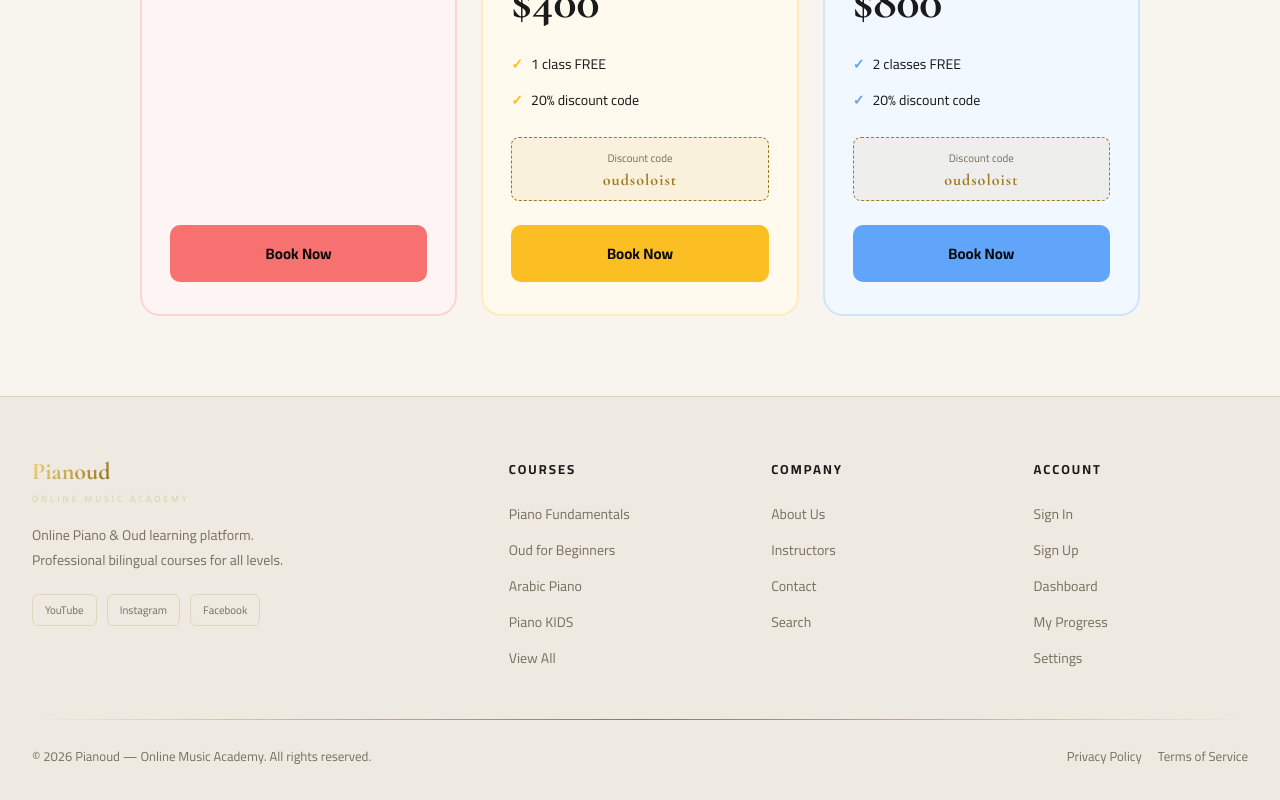
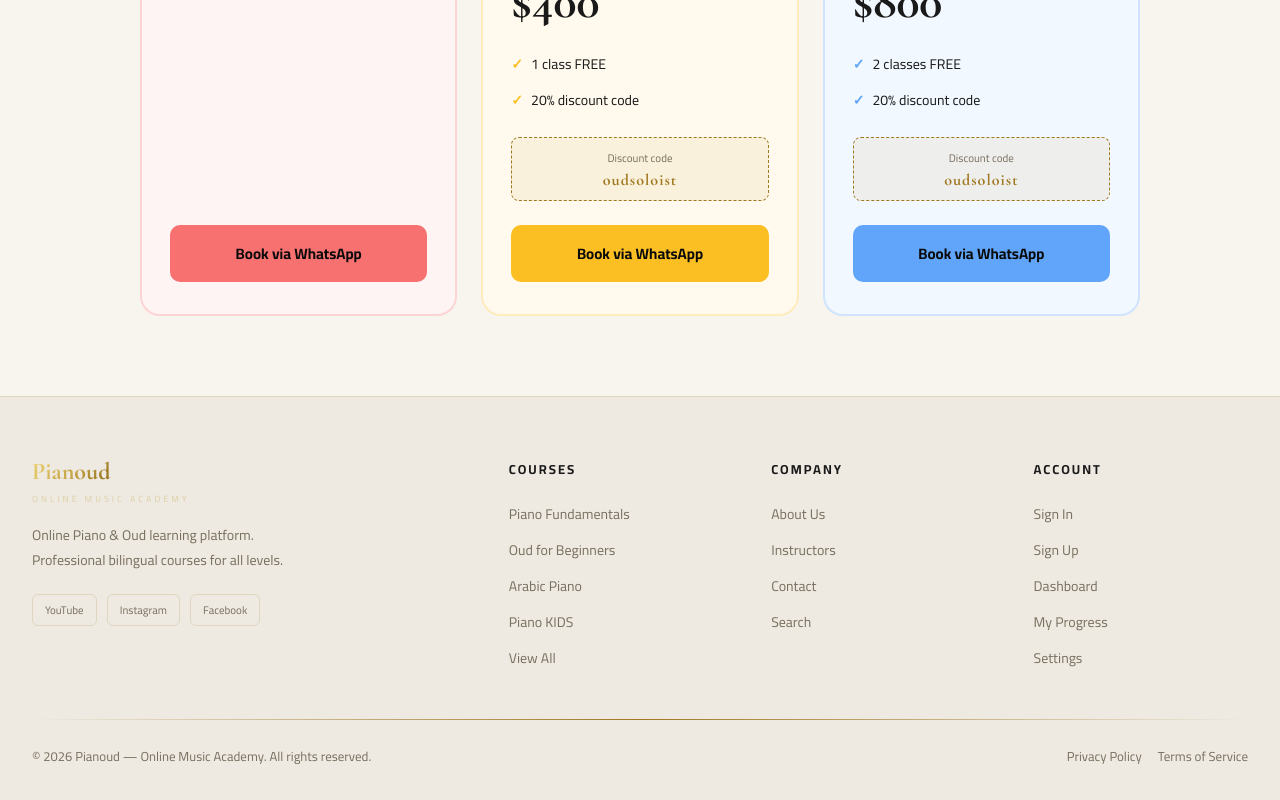
Before and after one commit to abirdakhlaoui/pianoud, a Next.js app: page /abrsm in a window 1280 px wide. Shown: the part 1277-2077 px from the top of the page. Built offline with nearby package versions, Linux system fonts and the light colour scheme; no server answers.

Commit message:
Replace all instrument page booking buttons with WhatsApp contact

```diff
--- a/src/app/abrsm/page.tsx
+++ b/src/app/abrsm/page.tsx
@@ -1,6 +1,7 @@
 "use client"
 
 import Link from "next/link"
+import { whatsappBookingLink, whatsappAssessmentLink } from "@/lib/whatsapp"
 import { useLang } from "@/components/providers/LangProvider"
 
 const OPTIONS = [
@@ -67,7 +68,7 @@ export default function AbrsmPage() {
             <p style={{ fontSize:14, color:"var(--text-muted)", marginBottom:6, maxWidth:360, lineHeight:1.6 }}>
               {isAr ? "احجز جلسة تقييم مجانية واكتشف المستوى المناسب لك" : "Book a free assessment session and discover the level that fits you"}
             </p>
-            <Link href="/booking?plan=assessment" className="btn-gold" style={{ padding:"14px 40px", fontSize:16, fontWeight:700 }}>
+            <Link href={whatsappAssessmentLink("Music Theory ABRSM", isAr)} target="_blank" className="btn-gold" style={{ padding:"14px 40px", fontSize:16, fontWeight:700 }}>
               {isAr ? "🎯 احجز جلسة التقييم المجانية" : "🎯 Book Your Free Assessment"}
             </Link>
             <p style={{ fontSize:11, color:"var(--text-muted)" }}>
@@ -132,8 +133,8 @@ export default function AbrsmPage() {
                     </p>
                   </div>
                 )}
-                <Link href={"/booking?plan=abrsm-" + opt.id + "&price=" + opt.price} style={{ marginTop:"auto", display:"flex", alignItems:"center", justifyContent:"center", padding:"14px", borderRadius:10, fontSize:15, fontWeight:700, textDecoration:"none", background:opt.color, color:"#0A0A0A" }}>
-                  {isAr ? "احجز الآن" : "Book Now"}
+                <Link href={whatsappBookingLink("Music Theory ABRSM", (isAr ? opt.hours_ar : opt.hours_en), opt.price, isAr)} target="_blank" style={{ marginTop:"auto", display:"flex", alignItems:"center", justifyContent:"center", gap:8, padding:"14px", borderRadius:10, fontSize:15, fontWeight:700, textDecoration:"none", background:opt.color, color:"#0A0A0A" }}>
+                  {isAr ? "احجز عبر واتساب" : "Book via WhatsApp"}
                 </Link>
               </div>
             </div>
--- a/src/app/harmony/page.tsx
+++ b/src/app/harmony/page.tsx
@@ -1,6 +1,7 @@
 "use client"
 
 import Link from "next/link"
+import { whatsappBookingLink, whatsappAssessmentLink } from "@/lib/whatsapp"
 import { useLang } from "@/components/providers/LangProvider"
 
 const OPTIONS = [
@@ -67,7 +68,7 @@ export default function HarmonyPage() {
             <p style={{ fontSize:14, color:"var(--text-muted)", marginBottom:6, maxWidth:360, lineHeight:1.6 }}>
               {isAr ? "احجز جلسة تقييم مجانية واكتشف المستوى المناسب لك" : "Book a free assessment session and discover the level that fits you"}
             </p>
-            <Link href="/booking?plan=assessment" className="btn-gold" style={{ padding:"14px 40px", fontSize:16, fontWeight:700 }}>
+            <Link href={whatsappAssessmentLink("Harmony & Counterpoint", isAr)} target="_blank" className="btn-gold" style={{ padding:"14px 40px", fontSize:16, fontWeight:700 }}>
               {isAr ? "🎯 احجز جلسة التقييم المجانية" : "🎯 Book Your Free Assessment"}
             </Link>
             <p style={{ fontSize:11, color:"var(--text-muted)" }}>
@@ -132,8 +133,8 @@ export default function HarmonyPage() {
                     </p>
                   </div>
                 )}
-                <Link href={"/booking?plan=harmony-" + opt.id + "&price=" + opt.price} style={{ marginTop:"auto", display:"flex", alignItems:"center", justifyContent:"center", padding:"14px", borderRadius:10, fontSize:15, fontWeight:700, textDecoration:"none", background:opt.color, color:"#0A0A0A" }}>
-                  {isAr ? "احجز الآن" : "Book Now"}
+                <Link href={whatsappBookingLink("Harmony & Counterpoint", (isAr ? opt.hours_ar : opt.hours_en), opt.price, isAr)} target="_blank" style={{ marginTop:"auto", display:"flex", alignItems:"center", justifyContent:"center", gap:8, padding:"14px", borderRadius:10, fontSize:15, fontWeight:700, textDecoration:"none", background:opt.color, color:"#0A0A0A" }}>
+                  {isAr ? "احجز عبر واتساب" : "Book via WhatsApp"}
                 </Link>
               </div>
             </div>
--- a/src/app/kids/page.tsx
+++ b/src/app/kids/page.tsx
@@ -1,6 +1,7 @@
 "use client"
 
 import Link from "next/link"
+import { whatsappBookingLink, whatsappAssessmentLink } from "@/lib/whatsapp"
 import { useLang } from "@/components/providers/LangProvider"
 
 const OPTIONS = [
@@ -67,7 +68,7 @@ export default function KidsPage() {
             <p style={{ fontSize:14, color:"var(--text-muted)", marginBottom:6, maxWidth:360, lineHeight:1.6 }}>
               {isAr ? "احجز جلسة تقييم مجانية واكتشف المستوى المناسب لك" : "Book a free assessment session and discover the level that fits you"}
             </p>
-            <Link href="/booking?plan=assessment" className="btn-gold" style={{ padding:"14px 40px", fontSize:16, fontWeight:700 }}>
+            <Link href={whatsappAssessmentLink("Piano for Kids", isAr)} target="_blank" className="btn-gold" style={{ padding:"14px 40px", fontSize:16, fontWeight:700 }}>
               {isAr ? "🎯 احجز جلسة التقييم المجانية" : "🎯 Book Your Free Assessment"}
             </Link>
             <p style={{ fontSize:11, color:"var(--text-muted)" }}>
@@ -132,8 +133,8 @@ export default function KidsPage() {
                     </p>
                   </div>
                 )}
-                <Link href={"/booking?plan=kids-" + opt.id + "&price=" + opt.price} style={{ marginTop:"auto", display:"flex", alignItems:"center", justifyContent:"center", padding:"14px", borderRadius:10, fontSize:15, fontWeight:700, textDecoration:"none", background:opt.color, color:"#0A0A0A" }}>
-                  {isAr ? "احجز الآن" : "Book Now"}
+                <Link href={whatsappBookingLink("Piano for Kids", (isAr ? opt.hours_ar : opt.hours_en), opt.price, isAr)} target="_blank" style={{ marginTop:"auto", display:"flex", alignItems:"center", justifyContent:"center", gap:8, padding:"14px", borderRadius:10, fontSize:15, fontWeight:700, textDecoration:"none", background:opt.color, color:"#0A0A0A" }}>
+                  {isAr ? "احجز عبر واتساب" : "Book via WhatsApp"}
                 </Link>
               </div>
             </div>
--- a/src/app/maqamat/page.tsx
+++ b/src/app/maqamat/page.tsx
@@ -1,6 +1,7 @@
 "use client"
 
 import Link from "next/link"
+import { whatsappBookingLink, whatsappAssessmentLink } from "@/lib/whatsapp"
 import { useLang } from "@/components/providers/LangProvider"
 
 const OPTIONS = [
@@ -67,7 +68,7 @@ export default function MaqamatPage() {
             <p style={{ fontSize:14, color:"var(--text-muted)", marginBottom:6, maxWidth:360, lineHeight:1.6 }}>
               {isAr ? "احجز جلسة تقييم مجانية واكتشف المستوى المناسب لك" : "Book a free assessment session and discover the level that fits you"}
             </p>
-            <Link href="/booking?plan=assessment" className="btn-gold" style={{ padding:"14px 40px", fontSize:16, fontWeight:700 }}>
+            <Link href={whatsappAssessmentLink("Arabic Music Theory", isAr)} target="_blank" className="btn-gold" style={{ padding:"14px 40px", fontSize:16, fontWeight:700 }}>
               {isAr ? "🎯 احجز جلسة التقييم المجانية" : "🎯 Book Your Free Assessment"}
             </Link>
             <p style={{ fontSize:11, color:"var(--text-muted)" }}>
@@ -132,8 +133,8 @@ export default function MaqamatPage() {
                     </p>
                   </div>
                 )}
-                <Link href={"/booking?plan=maqamat-" + opt.id + "&price=" + opt.price} style={{ marginTop:"auto", display:"flex", alignItems:"center", justifyContent:"center", padding:"14px", borderRadius:10, fontSize:15, fontWeight:700, textDecoration:"none", background:opt.color, color:"#0A0A0A" }}>
-                  {isAr ? "احجز الآن" : "Book Now"}
+                <Link href={whatsappBookingLink("Arabic Music Theory", (isAr ? opt.hours_ar : opt.hours_en), opt.price, isAr)} target="_blank" style={{ marginTop:"auto", display:"flex", alignItems:"center", justifyContent:"center", gap:8, padding:"14px", borderRadius:10, fontSize:15, fontWeight:700, textDecoration:"none", background:opt.color, color:"#0A0A0A" }}>
+                  {isAr ? "احجز عبر واتساب" : "Book via WhatsApp"}
                 </Link>
               </div>
             </div>
--- a/src/app/oud/page.tsx
+++ b/src/app/oud/page.tsx
@@ -1,6 +1,7 @@
 "use client"
 
 import Link from "next/link"
+import { whatsappBookingLink, whatsappAssessmentLink } from "@/lib/whatsapp"
 import { useLang } from "@/components/providers/LangProvider"
 
 const OPTIONS = [
@@ -99,7 +100,7 @@ export default function OudPage() {
             <p style={{ fontSize:14, color:"var(--text-muted)", marginBottom:6, maxWidth:360, lineHeight:1.6 }}>
               {isAr ? "احجز جلسة تقييم مجانية واكتشف المستوى المناسب لك" : "Book a free assessment session and discover the level that fits you"}
             </p>
-            <Link href="/booking?plan=assessment" className="btn-gold" style={{ padding:"14px 40px", fontSize:16, fontWeight:700 }}>
+            <Link href={whatsappAssessmentLink("Oud", isAr)} target="_blank" className="btn-gold" style={{ padding:"14px 40px", fontSize:16, fontWeight:700 }}>
               {isAr ? "🎯 احجز جلسة التقييم المجانية" : "🎯 Book Your Free Assessment"}
             </Link>
             <p style={{ fontSize:11, color:"var(--text-muted)" }}>
@@ -169,8 +170,8 @@ export default function OudPage() {
                   </div>
                 )}
 
-                <Link href={"/booking?plan=oud-" + opt.id + "&price=" + opt.price} style={{ marginTop:"auto", display:"flex", alignItems:"center", justifyContent:"center", padding:"14px", borderRadius:10, fontSize:15, fontWeight:700, textDecoration:"none", background:opt.color, color:"#0A0A0A" }}>
-                  {isAr ? "احجز الآن" : "Book Now"}
+                <Link href={whatsappBookingLink("Oud", (isAr ? opt.hours_ar : opt.hours_en), opt.price, isAr)} target="_blank" style={{ marginTop:"auto", display:"flex", alignItems:"center", justifyContent:"center", gap:8, padding:"14px", borderRadius:10, fontSize:15, fontWeight:700, textDecoration:"none", background:opt.color, color:"#0A0A0A" }}>
+                  {isAr ? "احجز عبر واتساب" : "Book via WhatsApp"}
                 </Link>
               </div>
             </div>
--- a/src/app/oudkids/page.tsx
+++ b/src/app/oudkids/page.tsx
@@ -1,6 +1,7 @@
 "use client"
 
 import Link from "next/link"
+import { whatsappBookingLink, whatsappAssessmentLink } from "@/lib/whatsapp"
 import { useLang } from "@/components/providers/LangProvider"
 
 const OPTIONS = [
@@ -67,7 +68,7 @@ export default function OudKidsPage() {
             <p style={{ fontSize:14, color:"var(--text-muted)", marginBottom:6, maxWidth:360, lineHeight:1.6 }}>
               {isAr ? "احجز جلسة تقييم مجانية واكتشف المستوى المناسب لك" : "Book a free assessment session and discover the level that fits you"}
             </p>
-            <Link href="/booking?plan=assessment" className="btn-gold" style={{ padding:"14px 40px", fontSize:16, fontWeight:700 }}>
+            <Link href={whatsappAssessmentLink("Oud for Kids", isAr)} target="_blank" className="btn-gold" style={{ padding:"14px 40px", fontSize:16, fontWeight:700 }}>
               {isAr ? "🎯 احجز جلسة التقييم المجانية" : "🎯 Book Your Free Assessment"}
             </Link>
             <p style={{ fontSize:11, color:"var(--text-muted)" }}>
@@ -132,8 +133,8 @@ export default function OudKidsPage() {
                     </p>
                   </div>
                 )}
-                <Link href={"/booking?plan=oudkids-" + opt.id + "&price=" + opt.price} style={{ marginTop:"auto", display:"flex", alignItems:"center", justifyContent:"center", padding:"14px", borderRadius:10, fontSize:15, fontWeight:700, textDecoration:"none", background:opt.color, color:"#0A0A0A" }}>
-                  {isAr ? "احجز الآن" : "Book Now"}
+                <Link href={whatsappBookingLink("Oud for Kids", (isAr ? opt.hours_ar : opt.hours_en), opt.price, isAr)} target="_blank" style={{ marginTop:"auto", display:"flex", alignItems:"center", justifyContent:"center", gap:8, padding:"14px", borderRadius:10, fontSize:15, fontWeight:700, textDecoration:"none", background:opt.color, color:"#0A0A0A" }}>
+                  {isAr ? "احجز عبر واتساب" : "Book via WhatsApp"}
                 </Link>
               </div>
             </div>
--- a/src/app/reading/page.tsx
+++ b/src/app/reading/page.tsx
@@ -1,6 +1,7 @@
 "use client"
 
 import Link from "next/link"
+import { whatsappBookingLink, whatsappAssessmentLink } from "@/lib/whatsapp"
 import { useLang } from "@/components/providers/LangProvider"
 
 const OPTIONS = [
@@ -72,7 +73,7 @@ export default function ReadingPage() {
             <p style={{ fontSize:14, color:"var(--text-muted)", marginBottom:6, maxWidth:360, lineHeight:1.6 }}>
               {isAr ? "احجز جلسة تقييم مجانية واكتشف المستوى المناسب لك" : "Book a free assessment session and discover the level that fits you"}
             </p>
-            <Link href="/booking?plan=assessment" className="btn-gold" style={{ padding:"14px 40px", fontSize:16, fontWeight:700 }}>
+            <Link href={whatsappAssessmentLink("Reading & Rhythm", isAr)} target="_blank" className="btn-gold" style={{ padding:"14px 40px", fontSize:16, fontWeight:700 }}>
               {isAr ? "🎯 احجز جلسة التقييم المجانية" : "🎯 Book Your Free Assessment"}
             </Link>
             <p style={{ fontSize:11, color:"var(--text-muted)" }}>
@@ -137,8 +138,8 @@ export default function ReadingPage() {
                     </p>
                   </div>
                 )}
-                <Link href={"/booking?plan=reading-" + opt.id + "&price=" + opt.price} style={{ marginTop:"auto", display:"flex", alignItems:"center", justifyContent:"center", padding:"14px", borderRadius:10, fontSize:15, fontWeight:700, textDecoration:"none", background:opt.color, color:"#0A0A0A" }}>
-                  {isAr ? "احجز الآن" : "Book Now"}
+                <Link href={whatsappBookingLink("Reading & Rhythm", (isAr ? opt.hours_ar : opt.hours_en), opt.price, isAr)} target="_blank" style={{ marginTop:"auto", display:"flex", alignItems:"center", justifyContent:"center", gap:8, padding:"14px", borderRadius:10, fontSize:15, fontWeight:700, textDecoration:"none", background:opt.color, color:"#0A0A0A" }}>
+                  {isAr ? "احجز عبر واتساب" : "Book via WhatsApp"}
                 </Link>
               </div>
             </div>
```
